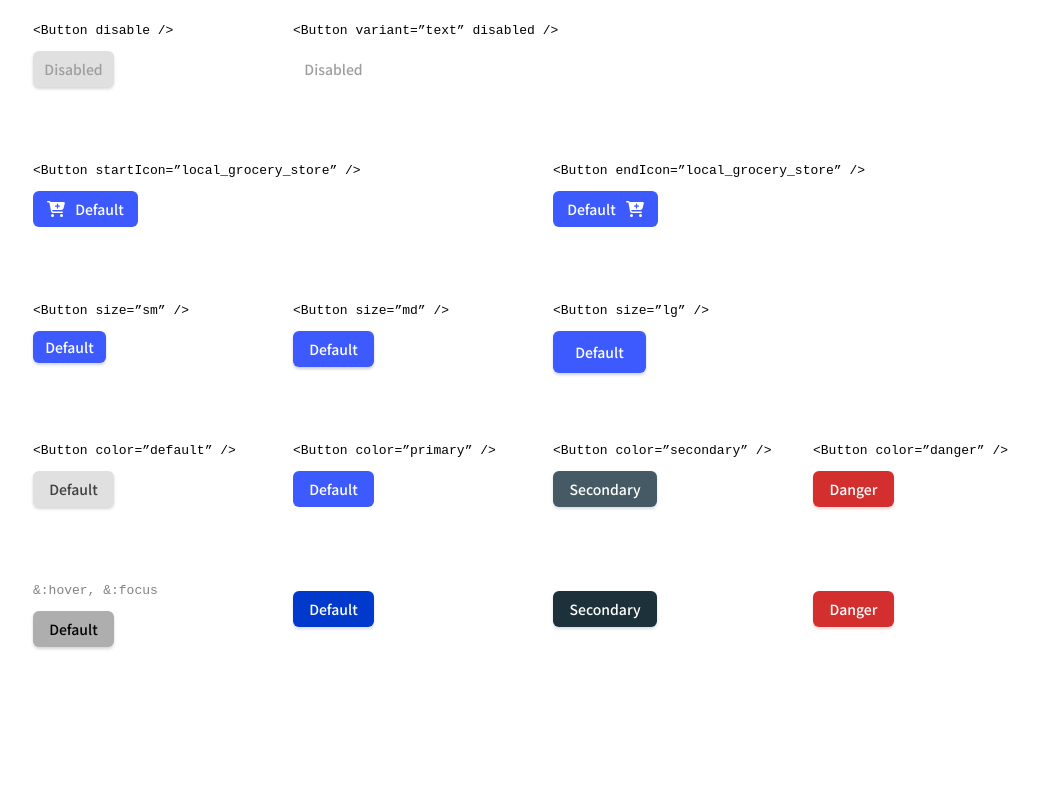
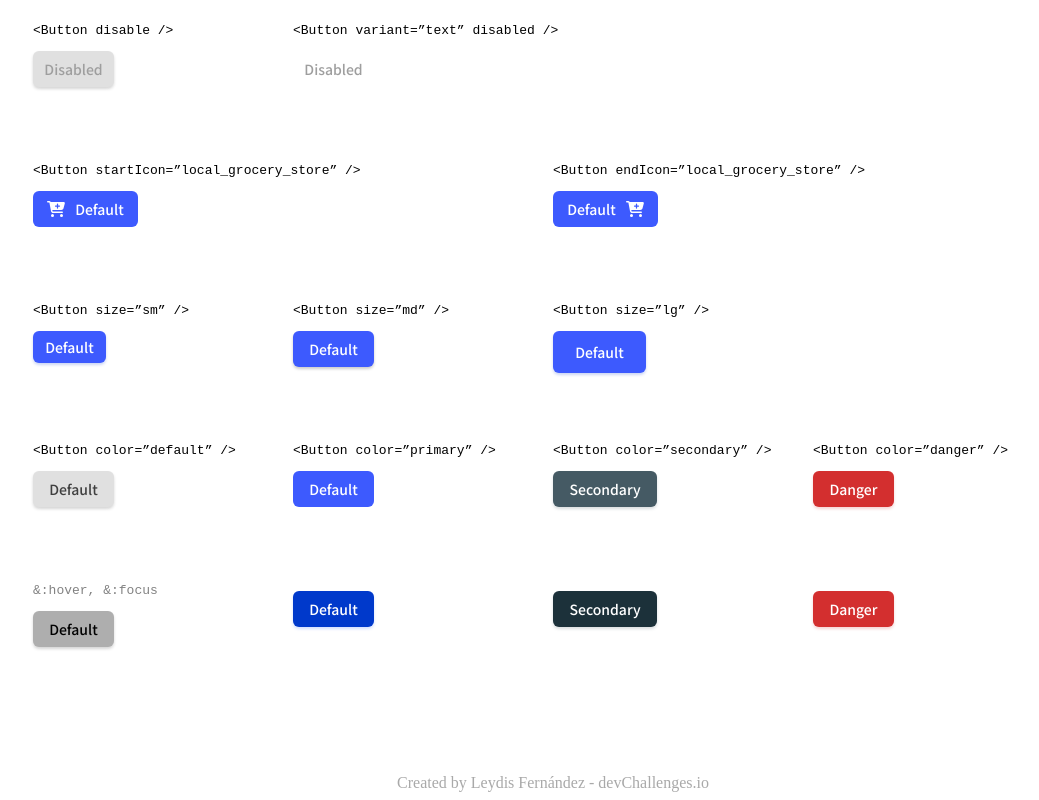
Before and after one commit to Leydisfh/Button-component, a React (Vite) app: page / in a window 1280 px wide. Shown: the part 640-1440 px from the top of the page, without its empty margins (232-1271 px from the left). Before the commit the page ends 1361 px from the top, so only its background shows below. Built offline with nearby package versions, Linux system fonts and the light colour scheme.

Commit message:
Footer added.

```diff
--- a/src/App.css
+++ b/src/App.css
@@ -1,7 +1,7 @@
 .container{
     display: grid;
     grid-template-columns: 200px 1fr ;
-    height: 100vh;
+    min-height: 100vh;
     gap: 65px;
 }
 
@@ -25,3 +25,11 @@ main{
     grid-template-columns: repeat(4, 260px);
     grid-template-rows: repeat(9,140px);
 }
+
+footer{
+    display: flex;
+    padding: 5px;
+    width: 100%;
+    justify-content: center;
+    color:#A9A9A9;
+}
--- a/src/App.jsx
+++ b/src/App.jsx
@@ -39,7 +39,11 @@ function App() {
             </div>
           ))}
      </section>
+     <footer>
+      <p>Created by Leydis Fernández - devChallenges.io</p>
+     </footer>
      </main>
+
     </div>
   )
 }
```
